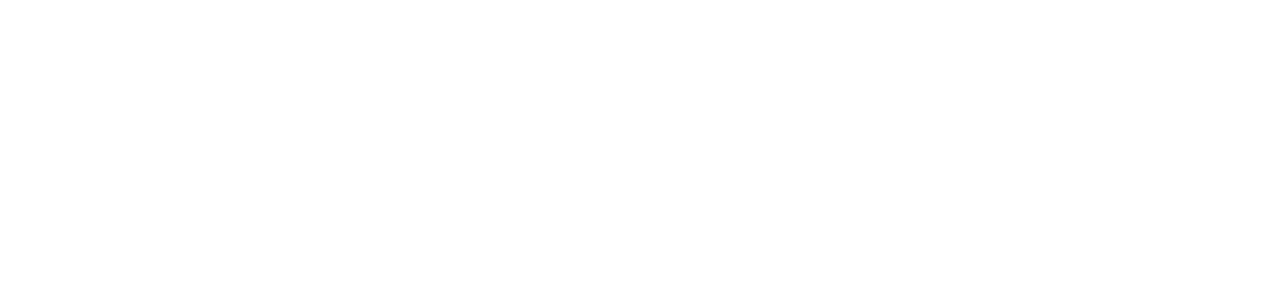
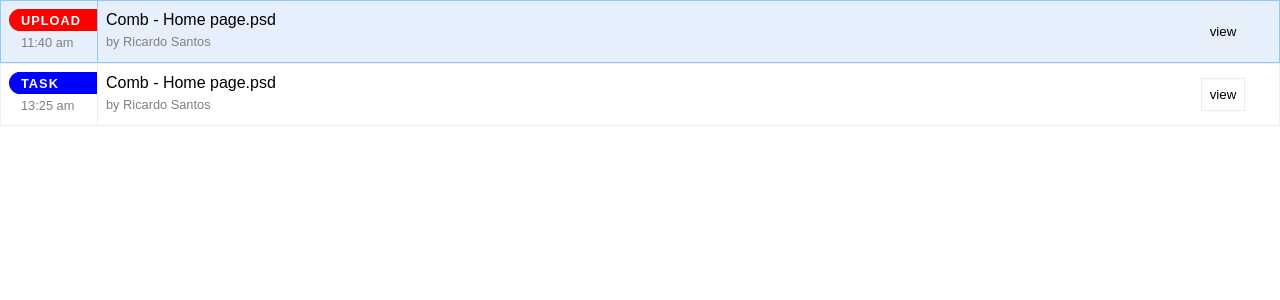
Before and after one commit to gabrielmg7/treino-react-typescript, a React (Create React App) app: page / in a window 1280 px wide. Shown: the top 300 px of the page. Built offline with nearby package versions, Linux system fonts and the light colour scheme.

Commit message:
made component itemProject

```diff
--- a/src/App.tsx
+++ b/src/App.tsx
@@ -1,10 +1,30 @@
 import React from 'react';
-
+import ItemProject from './components/ItemProject';
 
 function App() {
   return (
     <div>
+      <ItemProject
+        tag='Upload'
+        time="11:40 am"
+        title="Comb - Home page.psd"
+        author='Ricardo Santos'
+        tagBgColor='red'
+        tagColor='white'
+      >
+        <button style={{padding:'8px', backgroundColor:'transparent', border: '1px solid #ededed'}}>view</button>
+      </ItemProject>
 
+      <ItemProject
+        tag='Task'
+        time="13:25 am"
+        title="Comb - Home page.psd"
+        author='Ricardo Santos'
+        tagBgColor='blue'
+        tagColor='white'
+      >
+        <button style={{padding:'8px', backgroundColor:'transparent', border: '1px solid #ededed'}}>view</button>
+      </ItemProject>
     </div>
   );
 }
--- /dev/null
+++ b/src/components/ItemProject.tsx
@@ -0,0 +1,36 @@
+
+import '../css/ItemProjectStyles.css'
+
+interface ItemProjectProps {
+    tag: string,
+    time: string,
+    title: string,
+    author: string,
+    tagBgColor: string,
+    tagColor: string,
+    children: React.ReactNode,
+    onMouseOver?: () => any;
+}
+
+const ItemProject = (props:ItemProjectProps) => {
+    return (
+        <div className="itemProject_container" onMouseOver={props.onMouseOver}>
+            <div className='tag_time_container'>
+                <div className="itemProject_tag" style = {{backgroundColor:props.tagBgColor, color:props.tagColor,}}>
+                    <span className={"tag_circle"} style= {{ backgroundColor:props.tagBgColor}}></span>
+                    {props.tag}
+                </div>
+                <div className="itemProject_time">{props.time}</div>
+            </div>
+            <div className='description_container'>
+                <div className='itemProject_title'>{props.title}</div>
+                <div className='itemProject_author'>{props.author ? 'by ' + props.author: ''}</div>
+            </div>
+            <div className='itemProject_children'>
+                {props.children}
+            </div>
+        </div>
+    )
+}
+
+export default ItemProject
--- /dev/null
+++ b/src/css/ItemProjectStyles.css
@@ -0,0 +1,81 @@
+.itemProject_container {
+    display: flex;
+    flex-direction: row;
+    border: 1px solid #ededed;
+    font-family: Arial, Helvetica, sans-serif;
+    font-size: 0.8rem;
+    padding: 0 16px;
+}
+
+.itemProject_container:hover {
+    background-color: #E5F0FC;
+    border: 1px solid #94c7fd;
+    cursor: pointer;
+}
+
+.itemProject_container:hover .tag_time_container {
+    border-right: 1px solid #94c7fd;
+}
+
+.tag_time_container {
+    flex-direction: column;
+    align-items: stretch;
+    min-width: 80px;
+    border-right: 1px solid #ededed;
+    padding: 8px 0;
+}
+
+.itemProject_tag {
+    position:relative;
+    text-transform:uppercase;
+    padding: 4px;
+    font-weight: 700;
+    letter-spacing: 1px;
+    height: 14px;
+    z-index: 3;
+}
+
+.tag_circle {
+    position: absolute;
+    width: 22px;
+    height: 22px;
+    top:0;
+    left:-8px;
+    border-radius: 50%;
+    z-index: -1;
+}
+
+.itemProject_time {
+    color: gray;
+    padding: 4px;
+}
+
+.description_container {
+    display: flex;
+    flex-direction: column;
+    justify-content: stretch;
+    flex: 1;
+    padding: 8px 0;
+}
+
+.itemProject_title, .itemProject_author {
+    align-items: center;
+    padding: 3px 8px;
+}
+
+.itemProject_title {
+    font-size: 1rem;
+    padding: 2px 8px;
+}
+
+.itemProject_author {
+    color: gray;
+}
+
+.itemProject_children{
+    display: flex;
+    align-items: center;
+    justify-content: center;
+    min-width: 80px;
+    padding: 8px 0;
+}
```
